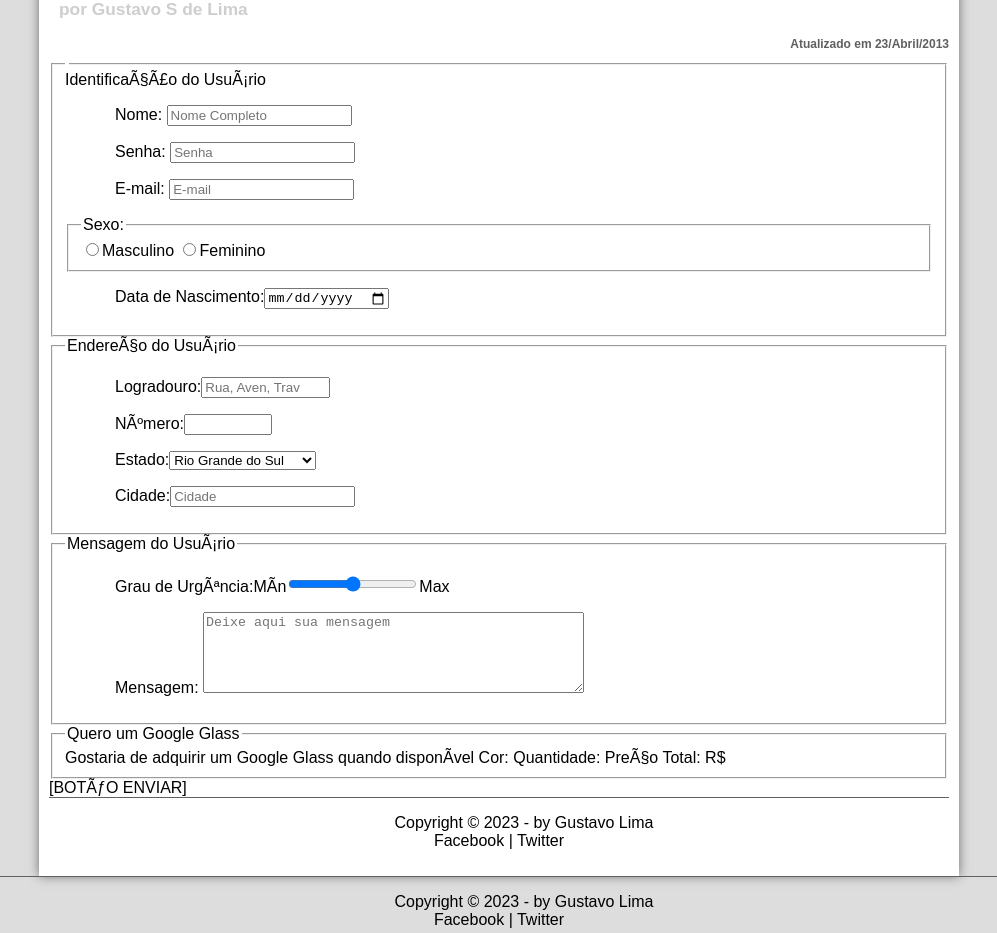
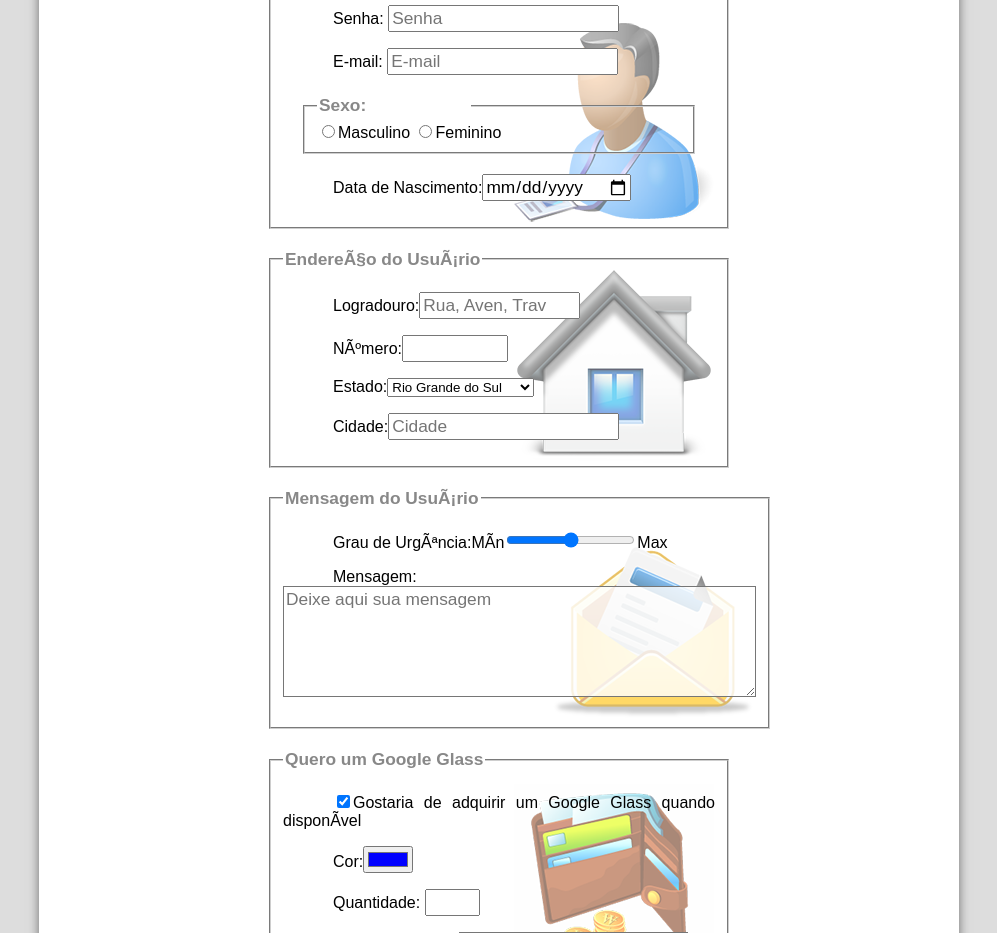
Before and after one commit to GustavoSdeLima/google-class-cursoemvideo, a plain HTML site: page fale-conosco.html in a window 1280 px wide. Shown: the part 419-1352 px from the top of the page, without its empty margins (141-1138 px from the left). Drawn offline with Linux system fonts and the light colour scheme.

Commit message:
teminado

```diff
--- a/_css/form.css
+++ b/_css/form.css
@@ -0,0 +1,56 @@
+@charset "UTF-8";
+
+form{
+    width: 500px;
+    margin: auto;
+}
+
+input, textarea{
+    font-family: sans-serif;
+    font-weight: normal;
+    font-size: 13pt;
+}
+
+input:hover{
+    background-color: #dddddd;
+    background-color: rgba(255, 255, 255, .8);
+
+}
+
+textarea{
+    background-color: #dddddd;
+    background-color: rgba(255, 255, 255, .8);
+}
+
+legend{
+    color: #888888;
+    font-weight: bold;
+    font-size: 13pt;
+    font-family: sans-serif;
+}
+
+fieldset{
+    border-color: #cecece;
+    margin: 20px;
+}
+
+
+#sexo{
+    width: 150px;
+}
+
+#usuario{
+    background: url('../_imagens/icone-contato.png') no-repeat 95% 95%;
+}
+
+#endereco{
+    background: url('../_imagens/icone-endereco.png') no-repeat 95% 95%;
+}
+
+#mensagem{
+    background: url('../_imagens/icone-mensagem.png') no-repeat 95% 95%;
+}
+
+#pedido{
+    background: url('../_imagens/icone-pagamento.png') no-repeat 95% 95%;
+}
--- a/fale-conosco.html
+++ b/fale-conosco.html
@@ -8,7 +8,13 @@
     <link rel="stylesheet" href="_css/form.css" />
 </head>
 <script src="_javascript/funcoes.js"></script>
-
+<script>
+    function calc_total() {
+        var qtd = parseInt(document.getElementById('cQtd').value);
+        tot = qtd * 1500;
+        document.getElementById('cTot').value = tot;
+    }
+</script>
 <body>
     <div id="interface">
         <header id="cabecalho">
@@ -44,15 +50,9 @@
                         <h2>por Gustavo S de Lima</h2>
                         <h3 class="direita">Atualizado em 01/Maio/2013</h3>
                         <header id="cabecalho-artigo">
-                            <hgroup>
-                                <h3>Tecnologia > &nbsp;&nbsp;&nbsp;&nbsp;&nbsp;&nbsp;&nbsp;&nbsp;
-                                    Inovações</h3>
-                                <h1>Saiba tudo sobre o Google Glass</h1>
-                                <h2>por Gustavo S de Lima</h2>
-                                <h3 class="direita">Atualizado em 23/Abril/2013</h3>
                             </hgroup>
                         </header>
-                        <form method="post" id="fContato">
+                        <form method="post" id="fContato" oninput="calc_total();">
                             <fieldset id="usuario">Identificação do Usuário<legend></legend>
                                 <p><label for="cNome">Nome:</label> <input type="text" name="tNome" id="cNome" size="20"
                                         maxlength="30" placeholder="Nome Completo">
@@ -63,7 +63,7 @@
                                 <p><label for="cEmail">E-mail:</label> <input type="email" name="tEmail" id="cEmail"
                                         max="60" placeholder="E-mail"></p>
                                 <fieldset>
-                                    <legend>Sexo:</legend>
+                                    <legend id="sexo">Sexo:</legend>
                                     <input type="radio" name="tSexo" id="cMasc"><label for="cMasc">Masculino</label>
                                     <input type="radio" name="tSexo" id="cFem"><label for="cFem">Feminino</label>
                                 </fieldset>
@@ -93,14 +93,14 @@
                                 <p><label for="cUrg">Grau de Urgência:</label>Mín<input type="range" name="tUrg" id="cUrg" min="0" max="10">Max</p>
                                 <p><label for="cMsg">Mensagem: <textarea name="tMsg" id="cMsg" cols="45" rows="5" placeholder="Deixe aqui sua mensagem"></textarea></label></p>
                             </fieldset>
-                            <fieldset>
+                            <fieldset id="pedido">
                                 <legend>Quero um Google Glass</legend>
-                                Gostaria de adquirir um Google Glass quando disponível
-                                Cor:
-                                Quantidade:
-                                Preço Total: R$
+                                <p><input type="checkbox" name="tPed" id="cPed" checked><label for="cPed">Gostaria de adquirir um Google Glass quando disponível</p></label>
+                                <label for="cCor"><p>Cor:<input type="color" name="tCor" id="cCor" value="#0000FF"> </p></label>
+                                <label for="cQtd"><p>Quantidade: <input type="number" name="tQtd" id="cQtd" min="0" max="5"></p></label>
+                                <label for="cTot"><p>Preço Total: R$ <input type="text" name="tTot" id="cTot" placeholder="Total a Pagar" readonly></p></label>
                             </fieldset>
-                            [BOTÃO ENVIAR]
+                            <input type="image" src="_imagens/botao-enviar.png" name="tEnviar" id="cEnviar">
                         </form>
                         <footer id="rodape">
                             <p>Copyright &copy; 2023 - by Gustavo Lima <br>
```
